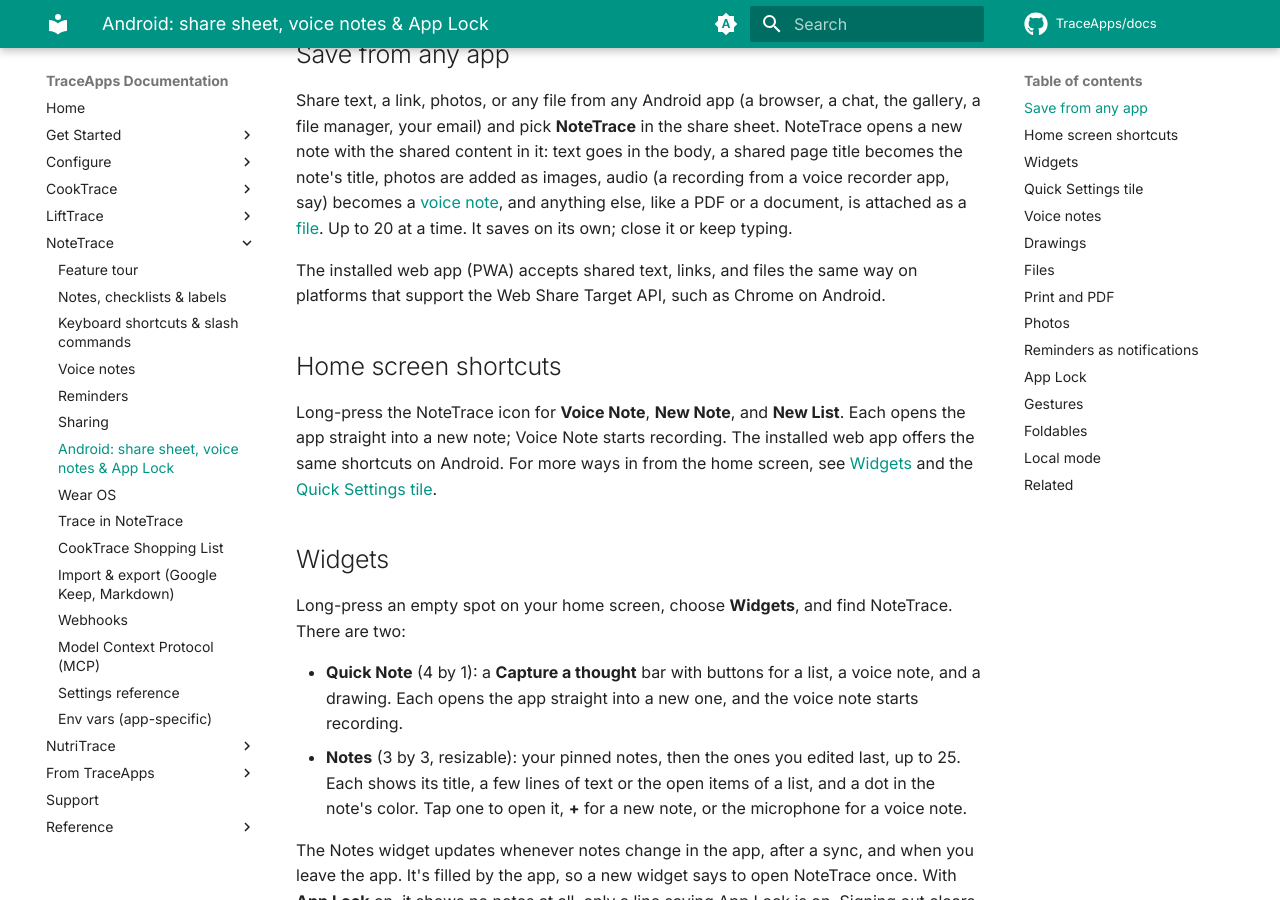
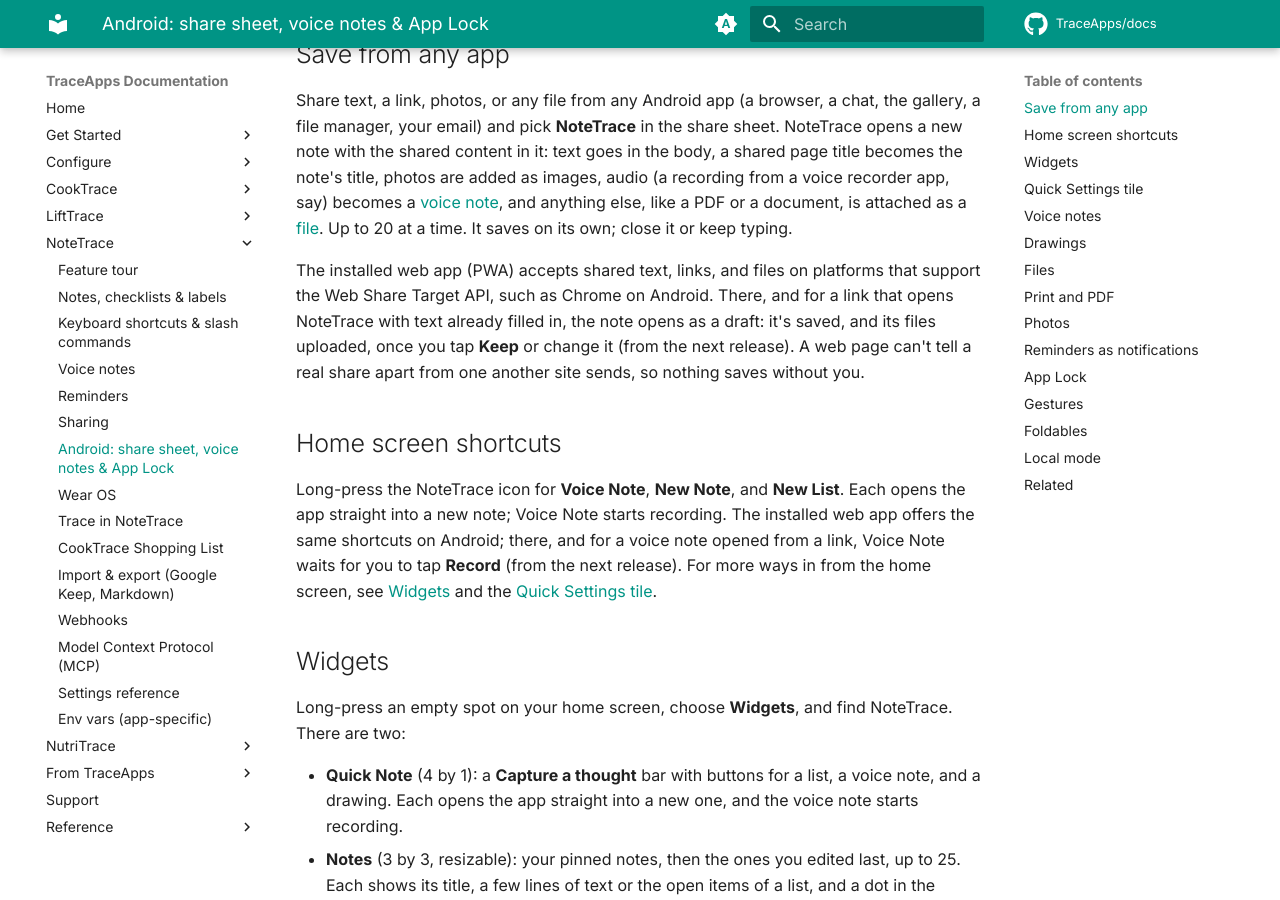
Before and after one commit to TraceApps/docs, an MkDocs documentation site: the page built from docs/notetrace/android.md, in a window 1280 px wide and 900 px high, scrolled down 301 px. Built offline with MkDocs 1.6.1 and Material for MkDocs 9.7.7, drawn with Linux system fonts in a browser that asks for light colours; comment, search, counter and statistics services are not loaded.

Commit message:
FRAME_ANCESTORS for dashboards; NoteTrace web shares open as drafts

```diff
--- a/docs/notetrace/android.md
+++ b/docs/notetrace/android.md
@@ -6,11 +6,11 @@ The NoteTrace Android app is the same app as the web version, plus a few things
 
 Share text, a link, photos, or any file from any Android app (a browser, a chat, the gallery, a file manager, your email) and pick **NoteTrace** in the share sheet. NoteTrace opens a new note with the shared content in it: text goes in the body, a shared page title becomes the note's title, photos are added as images, audio (a recording from a voice recorder app, say) becomes a [voice note](voice-notes.md), and anything else, like a PDF or a document, is attached as a [file](features.md#files). Up to 20 at a time. It saves on its own; close it or keep typing.
 
-The installed web app (PWA) accepts shared text, links, and files the same way on platforms that support the Web Share Target API, such as Chrome on Android.
+The installed web app (PWA) accepts shared text, links, and files on platforms that support the Web Share Target API, such as Chrome on Android. There, and for a link that opens NoteTrace with text already filled in, the note opens as a draft: it's saved, and its files uploaded, once you tap **Keep** or change it (from the next release). A web page can't tell a real share apart from one another site sends, so nothing saves without you.
 
 ## Home screen shortcuts
 
-Long-press the NoteTrace icon for **Voice Note**, **New Note**, and **New List**. Each opens the app straight into a new note; Voice Note starts recording. The installed web app offers the same shortcuts on Android. For more ways in from the home screen, see [Widgets](#widgets) and the [Quick Settings tile](#tile).
+Long-press the NoteTrace icon for **Voice Note**, **New Note**, and **New List**. Each opens the app straight into a new note; Voice Note starts recording. The installed web app offers the same shortcuts on Android; there, and for a voice note opened from a link, Voice Note waits for you to tap **Record** (from the next release). For more ways in from the home screen, see [Widgets](#widgets) and the [Quick Settings tile](#tile).
 
 ## Widgets {#widgets}
 
```
Also changed, not shown: docs/getting-started/reverse-proxy.md (+4 -0 lines), docs/lifttrace/env-vars.md (+1 -1 lines), docs/nutritrace/env-vars.md (+1 -1 lines), docs/self-hosting/env-vars.md (+1 -0 lines).
